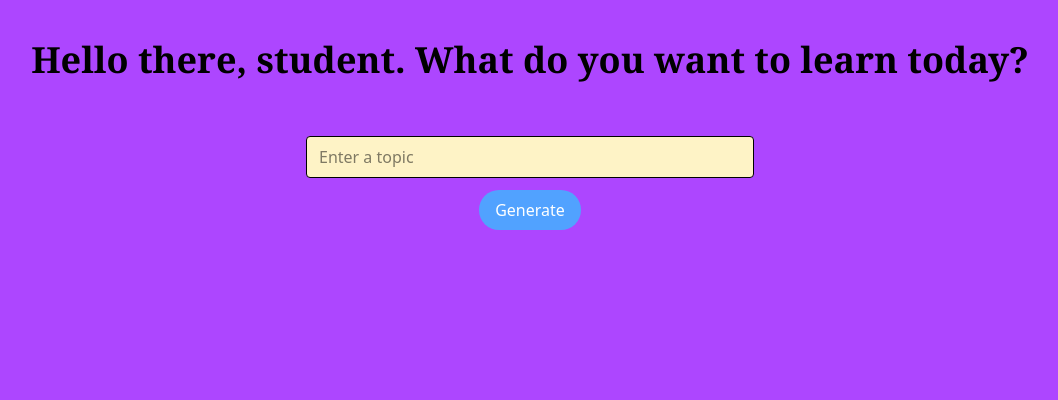
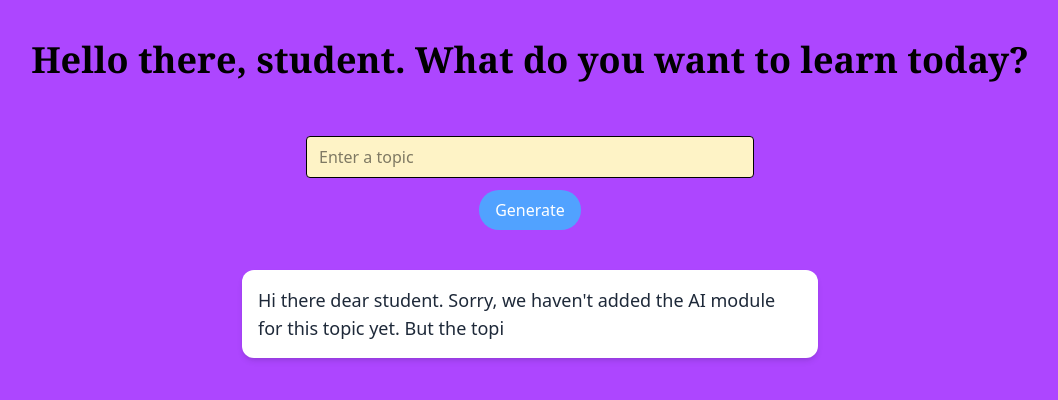
Before and after one commit to FyadMohammed/AI_Study_Buddy, a Vue app in the folder client/: page / in a window 1280 px wide. Both pictures are taken after typing "Sample" into the empty fields and a click on the button "Generate". Shown: the top 400 px of the page, without its empty margins (110-1168 px from the left). Built offline with nearby package versions, Linux system fonts and the light colour scheme.

Commit message:
Response box added

```diff
--- a/client/src/App.vue
+++ b/client/src/App.vue
@@ -8,6 +8,12 @@ export default {
     TopicInput,
     AnimatedGreeting,
     ResponseBox
+   },
+
+   data() {
+    return {
+      showResponse: false,
+    }
    },
 
   methods: {
--- a/client/src/components/ResponseBox.vue
+++ b/client/src/components/ResponseBox.vue
@@ -1,7 +1,8 @@
 <template>
     <div
     v-if="visible"
-    class="mt-6 w-full max-w-xl bg-black p-4
+    class="mt-6 w-full max-w-xl bg-white
+     p-4 mx-auto
     rounded-xl shadow-md"
     >
     <p class="text-gray-800 text-lg">
@@ -40,7 +41,7 @@ export default {
             const interval= setInterval(() => {
                 if (this.index < this.message.length) {
                     this.displayedText += this.message[this.index];
-                    this.index;
+                    this.index++;
                 } else {
                     clearInterval(interval);
                 }
```
